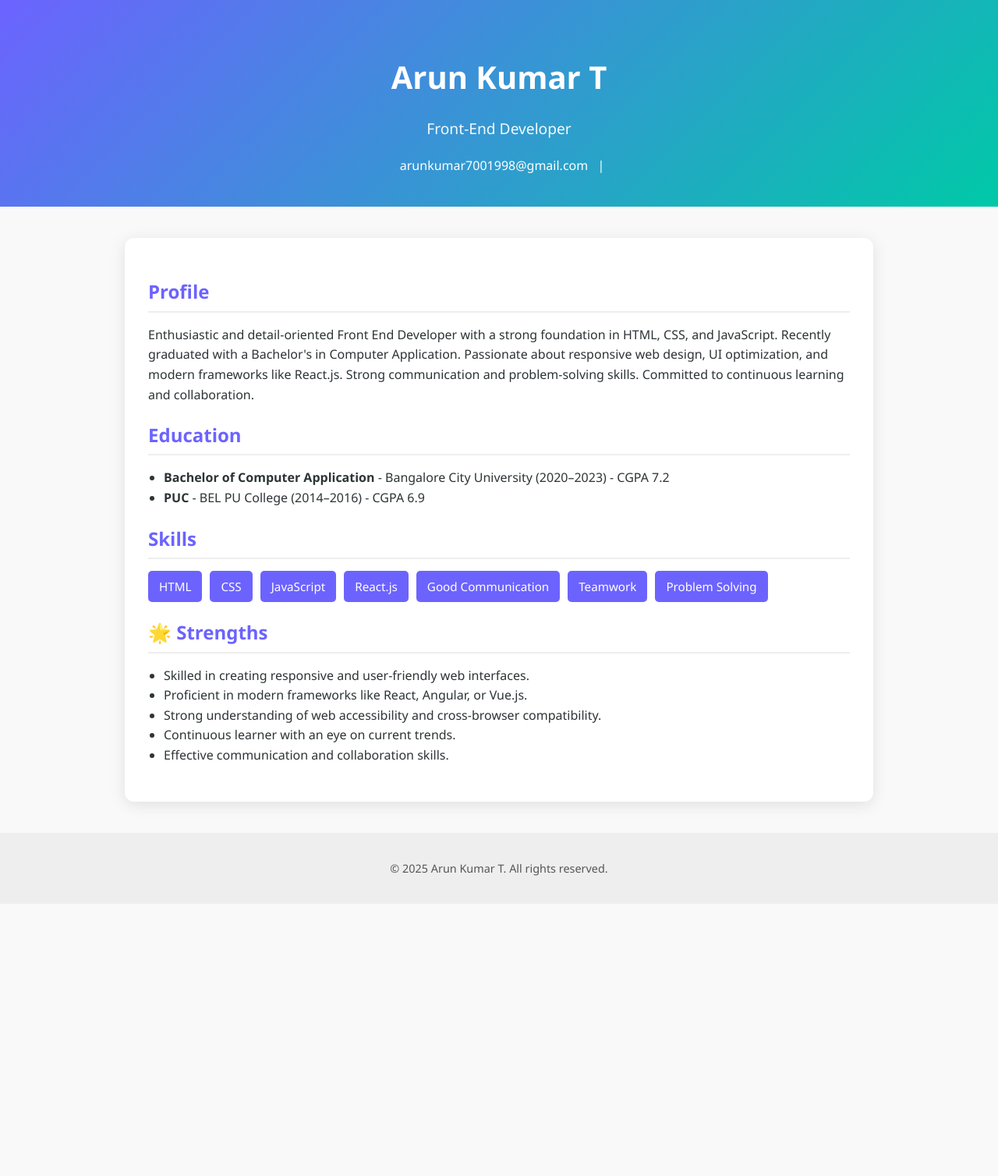
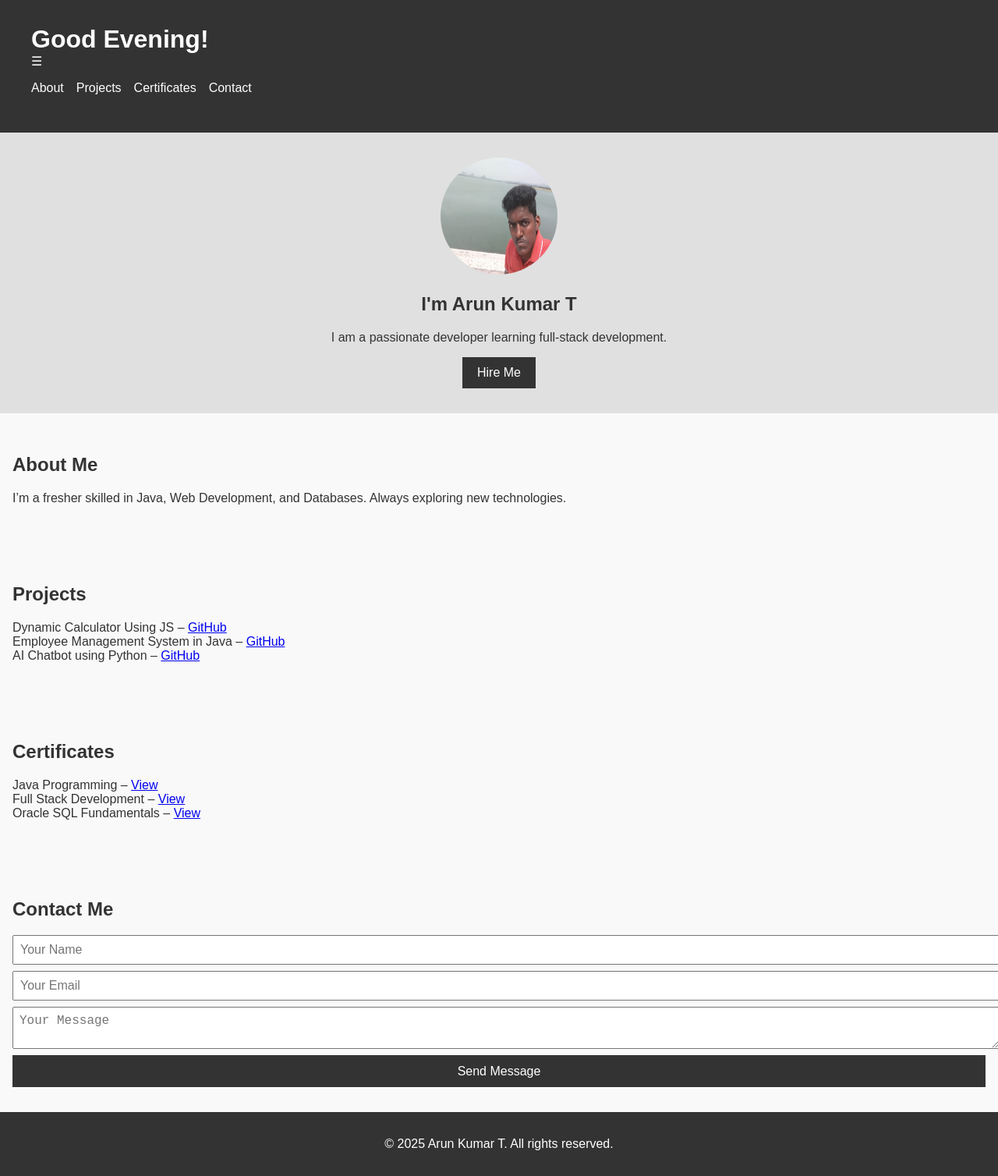
Before and after one commit to ArunKumar-1001/Portfolio, a plain HTML site: page index.html in a window 1280 px wide. Shown: the whole page at 78% size. Before the commit the page ends 1159 px from the top, so only its background shows below. Drawn offline with Linux system fonts and the light colour scheme.

Commit message:
files added

```diff
--- a/index.html
+++ b/index.html
@@ -3,80 +3,109 @@
   <head>
     <meta charset="UTF-8" />
     <meta name="viewport" content="width=device-width, initial-scale=1.0" />
-    <title>Arun Kumar T | Front-End Developer</title>
+    <title>Arun Kumar T | Portfolio</title>
     <link rel="stylesheet" href="portfolio.css" />
   </head>
+
   <body>
     <header>
-      <h1>Arun Kumar T</h1>
-      <p class="subtitle">Front-End Developer</p>
-      <div class="contact">
-        <a href="mailto:arunkumar7001998@gmail.com"
-          >arunkumar7001998@gmail.com</a
-        >
-        |
-        <!-- <a href="tel:+917259484553">📞 +91 72594 84553</a> -->
+      <div class="container">
+        <h1 id="greeting">Welcome!</h1>
+        <div class="menu-icon" onclick="toggleMenu()">&#9776;</div>
+        <nav id="slideNav" class="slide-nav">
+          <ul class="nav-links">
+            <li><a href="#about" onclick="closeMenu()">About</a></li>
+            <li><a href="#projects" onclick="closeMenu()">Projects</a></li>
+            <li>
+              <a href="#certificates" onclick="closeMenu()">Certificates</a>
+            </li>
+            <li><a href="#contact" onclick="closeMenu()">Contact</a></li>
+          </ul>
+        </nav>
       </div>
     </header>
 
-    <main>
-      <section>
-        <h2>Profile</h2>
+    <section id="hero">
+      <img src="arunimage.jpg" alt="Arun Kumar T" class="profile-img" />
+      <h2>I'm Arun Kumar T</h2>
+      <p>I am a passionate developer learning full-stack development.</p>
+      <button onclick="hireMe()">Hire Me</button>
+    </section>
+
+    <section id="about">
+      <h2>About Me</h2>
       <p>
-          Enthusiastic and detail-oriented Front End Developer with a strong
-          foundation in HTML, CSS, and JavaScript. Recently graduated with a
-          Bachelor's in Computer Application. Passionate about responsive web
-          design, UI optimization, and modern frameworks like React.js. Strong
-          communication and problem-solving skills. Committed to continuous
-          learning and collaboration.
+        I’m a fresher skilled in Java, Web Development, and Databases. Always
+        exploring new technologies.
       </p>
     </section>
 
-      <section>
-        <h2>Education</h2>
+    <section id="projects">
+      <h2>Projects</h2>
       <ul>
         <li>
-            <strong>Bachelor of Computer Application</strong> - Bangalore City
-            University (2020–2023) - CGPA 7.2
+          Dynamic Calculator Using JS –
+          <a
+            href="https://github.com/yourusername/ecommerce-site"
+            target="_blank"
+            >GitHub</a
+          >
         </li>
-          <li><strong>PUC</strong> - BEL PU College (2014–2016) - CGPA 6.9</li>
+        <li>
+          Employee Management System in Java –
+          <a
+            href="https://github.com/yourusername/employee-system"
+            target="_blank"
+            >GitHub</a
+          >
+        </li>
+        <li>
+          AI Chatbot using Python –
+          <a href="https://github.com/yourusername/ai-chatbot" target="_blank"
+            >GitHub</a
+          >
+        </li>
       </ul>
     </section>
 
-      <section>
-        <h2>Skills</h2>
-        <div class="skills">
-          <span>HTML</span>
-          <span>CSS</span>
-          <span>JavaScript</span>
-          <span>React.js</span>
-          <span>Good Communication</span>
-          <span>Teamwork</span>
-          <span>Problem Solving</span>
-        </div>
+    <section id="certificates">
+      <h2>Certificates</h2>
+      <ul>
+        <li>
+          Java Programming –
+          <a href="https://example.com/certificates/java" target="_blank"
+            >View</a
+          >
+        </li>
+        <li>
+          Full Stack Development –
+          <a href="https://example.com/certificates/fullstack" target="_blank"
+            >View</a
+          >
+        </li>
+        <li>
+          Oracle SQL Fundamentals –
+          <a href="https://example.com/certificates/sql" target="_blank"
+            >View</a
+          >
+        </li>
+      </ul>
     </section>
 
-      <section>
-        <h2>🌟 Strengths</h2>
-        <ul>
-          <li>
-            Skilled in creating responsive and user-friendly web interfaces.
-          </li>
-          <li>
-            Proficient in modern frameworks like React, Angular, or Vue.js.
-          </li>
-          <li>
-            Strong understanding of web accessibility and cross-browser
-            compatibility.
-          </li>
-          <li>Continuous learner with an eye on current trends.</li>
-          <li>Effective communication and collaboration skills.</li>
-        </ul>
+    <section id="contact">
+      <h2>Contact Me</h2>
+      <form action="https://formspree.io/f/YOUR_FORMSPREE_ID" method="POST">
+        <input type="text" name="name" placeholder="Your Name" required />
+        <input type="email" name="email" placeholder="Your Email" required />
+        <textarea name="message" placeholder="Your Message" required></textarea>
+        <button type="submit">Send Message</button>
+      </form>
     </section>
-    </main>
 
     <footer>
       <p>&copy; 2025 Arun Kumar T. All rights reserved.</p>
     </footer>
+
+    <script src="portfolio.js"></script>
   </body>
 </html>
--- a/portfolio.css
+++ b/portfolio.css
@@ -1,84 +1,89 @@
-:root {
-  --primary: #6c63ff;
-  --accent: #00c9a7;
-  --light: #f9f9f9;
-  --dark: #2d3436;
-}
+/* style.css */
 
 body {
   margin: 0;
-  font-family: "Segoe UI", sans-serif;
-  background-color: var(--light);
-  color: var(--dark);
-  line-height: 1.6;
+  font-family: Arial, sans-serif;
+  background-color: #f9f9f9;
+  color: #333;
+}
+
+.container {
+  max-width: 1200px;
+  margin: 0 auto;
+  padding: 1rem;
 }
 
 header {
-  background: linear-gradient(135deg, var(--primary), var(--accent));
-  color: white;
-  padding: 40px 20px;
-  text-align: center;
+  background-color: #333;
+  color: #fff;
+  padding: 1rem 0;
 }
 
 header h1 {
-  font-size: 2.5em;
-  margin-bottom: 0.2em;
+  margin: 0;
 }
 
-.subtitle {
-  font-size: 1.2em;
-  opacity: 0.95;
+.nav-links {
+  list-style: none;
+  padding: 0;
+  display: flex;
+  gap: 1rem;
 }
 
-.contact {
-  margin-top: 10px;
-  font-size: 1em;
+.nav-links a {
+  color: white;
+  text-decoration: none;
 }
 
-.contact a {
-  color: white;
-  text-decoration: none;
-  margin: 0 8px;
+#hero {
+  text-align: center;
+  padding: 2rem 1rem;
+  background-color: #e0e0e0;
 }
 
-main {
-  max-width: 900px;
-  margin: 40px auto;
-  background: white;
-  padding: 30px;
-  border-radius: 12px;
-  box-shadow: 0 4px 20px rgba(0, 0, 0, 0.1);
+.profile-img {
+  width: 150px;
+  height: 150px;
+  border-radius: 50%;
 }
 
-h2 {
-  color: var(--primary);
-  border-bottom: 2px solid #eee;
-  padding-bottom: 5px;
-  margin-bottom: 15px;
-}
-
-.skills {
-  display: flex;
-  flex-wrap: wrap;
-  gap: 10px;
-}
-
-.skills span {
-  background-color: var(--primary);
-  color: white;
-  padding: 8px 14px;
-  border-radius: 5px;
-  font-size: 0.95em;
+#about,
+#projects,
+#certificates,
+#contact {
+  padding: 2rem 1rem;
 }
 
 ul {
-  padding-left: 20px;
+  list-style: none;
+  padding-left: 0;
+}
+
+form {
+  display: flex;
+  flex-direction: column;
+  gap: 0.5rem;
+}
+
+form input,
+form textarea {
+  padding: 0.5rem;
+  font-size: 1rem;
+  width: 100%;
+}
+
+button {
+  padding: 0.7rem 1.2rem;
+  font-size: 1rem;
+  cursor: pointer;
+  background-color: #333;
+  color: white;
+  border: none;
 }
 
 footer {
   text-align: center;
-  padding: 20px;
-  background-color: #eee;
-  font-size: 0.9em;
-  color: #555;
+  padding: 1rem;
+  background-color: #333;
+  color: white;
 }
--- /dev/null
+++ b/portfolio.js
@@ -0,0 +1,20 @@
+// script.js
+
+function hireMe() {
+  alert(
+    "Thank you for your interest! You can reach me via the contact form below."
+  );
+}
+
+// Optional greeting change based on time
+window.onload = function () {
+  const greeting = document.getElementById("greeting");
+  const hour = new Date().getHours();
+  if (hour < 12) {
+    greeting.textContent = "Good Morning!";
+  } else if (hour < 18) {
+    greeting.textContent = "Good Afternoon!";
+  } else {
+    greeting.textContent = "Good Evening!";
+  }
+};
```
Also changed, not shown: AttendenceTracker.html (added, +23 -0 lines), Calculator.html (added, +159 -0 lines), tracker.js (added, +173 -0 lines), arunimage.jpg (added). Lines whose indentation alone changed are shown as unchanged.
